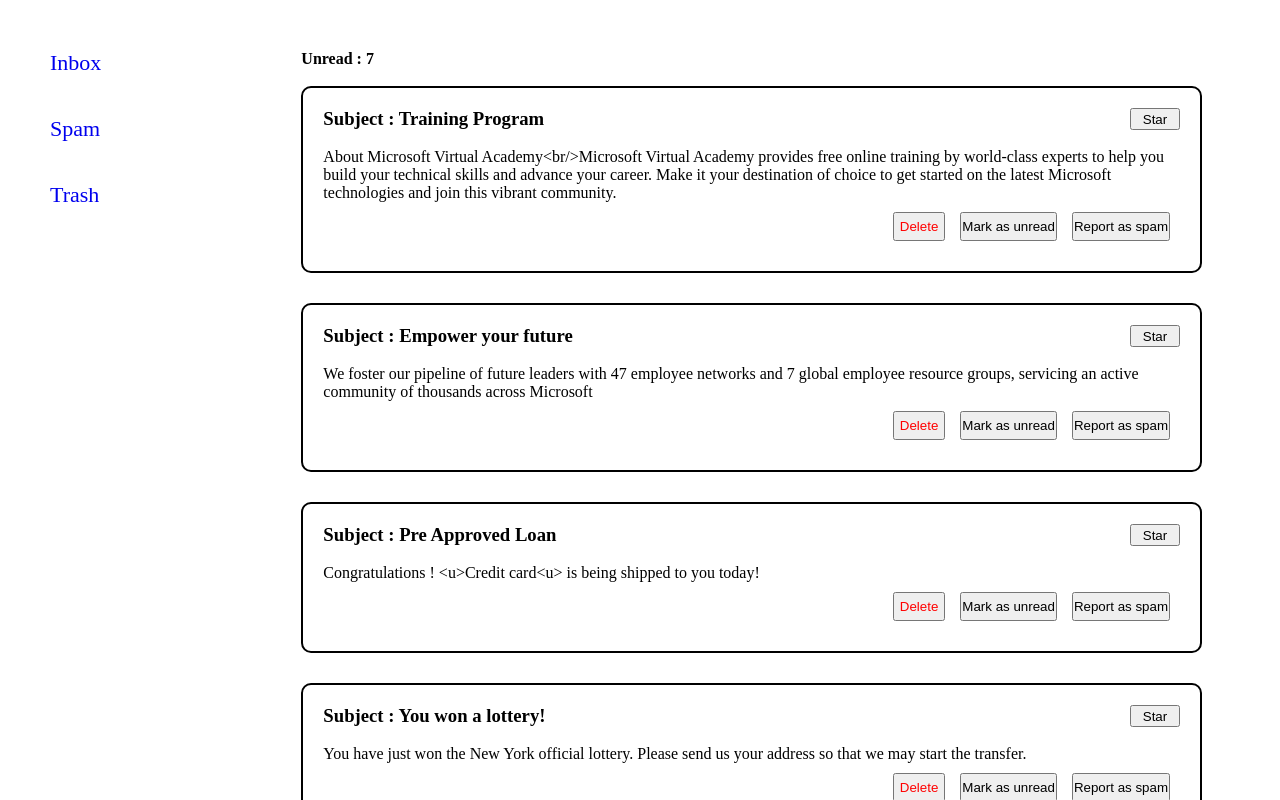
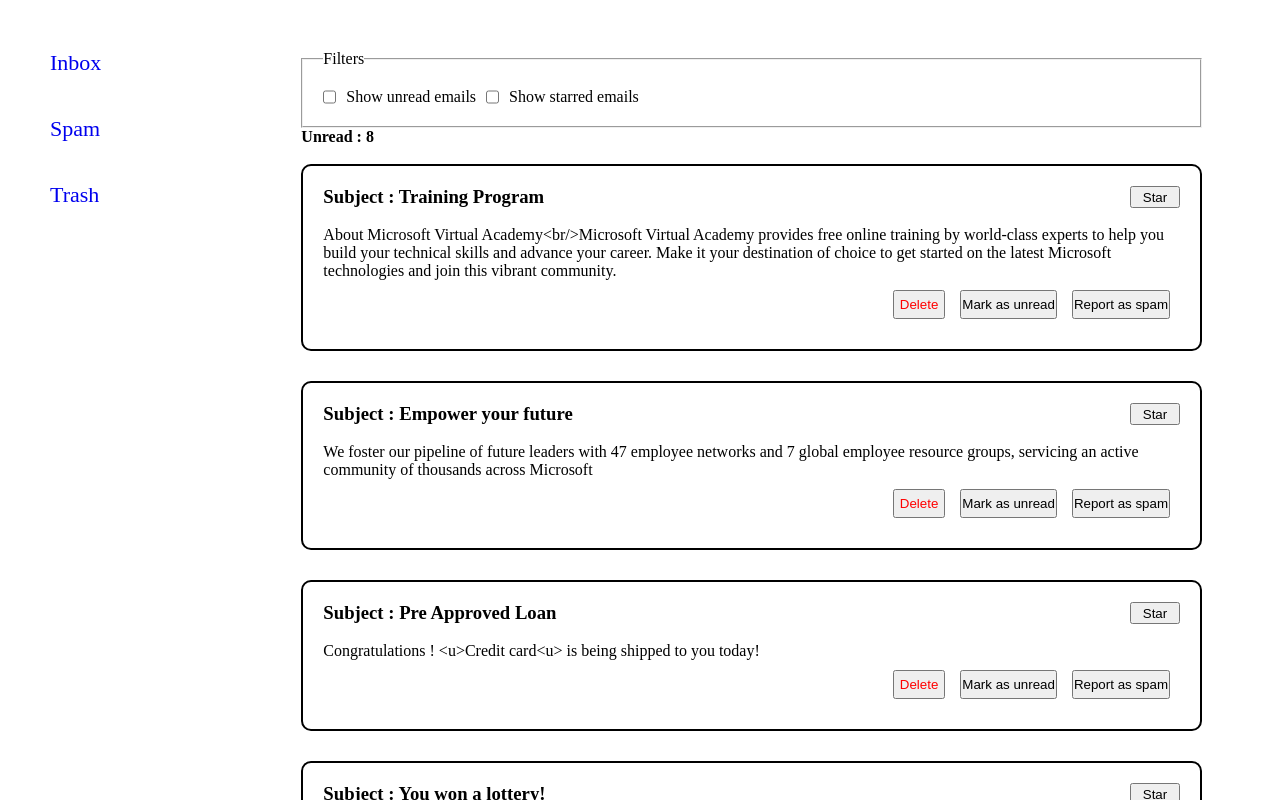
Before and after one commit to anshultamrakar/email_app, a React (Create React App) app: page / in a window 1280 px wide. Shown: the top 800 px of the page. Built offline with nearby package versions, Linux system fonts and the light colour scheme.

Commit message:
more changes to github

```diff
--- a/src/App.css
+++ b/src/App.css
@@ -54,3 +54,9 @@
 .starBtn button {
   width: 50px;
 }
+
+.filters{
+  padding: 20px;
+  display: flex;
+  gap: 10px;
+}
--- a/src/Context/MailContext.js
+++ b/src/Context/MailContext.js
@@ -6,7 +6,7 @@ export const  MailContext = createContext()
 
 
 const MailProvider = ({children}) => {
-   const [state , dispatch] = useReducer(mailReducer,  {myMails : mails, trashEmail : [] , spamEmails : []})
+   const [state , dispatch] = useReducer(mailReducer,  {myMails : mails, unread : false , starred : false , trashEmail : [] , spamEmails : []})
   return(
     <MailContext.Provider value = {{state , dispatch}}>
       {children}
--- a/src/Pages/Home.js
+++ b/src/Pages/Home.js
@@ -6,14 +6,23 @@ const Home = () => {
     const {state , dispatch} = useContext(MailContext)
   return (
     <div className='Home'>
-     <h4>Unread : {state.myMails.filter(mail => mail.unread === true).length}</h4>
+          <form>
+          <fieldset className='filters'>
+          <legend>Filters</legend>
+          <input id = "unread" type = "checkbox" value = {state.unread} onChange={(e) => dispatch({type : "CHECK_UNREAD" , payload : e.target.value })} />
+          <label htmlFor='unread'>Show unread emails</label>
+          <input id = "starred" type = "checkbox" value = {state.starred} onChange={(e) => dispatch({type : "STARRED_EMAIL" , payload : e.target.value}) }/>
+          <label htmlFor='starred'>Show starred emails</label>
+          </fieldset>
+          </form>
+      <h4>Unread : {state.myMails.filter(email => email.unread).length}</h4>
         <br/>
         <ul className='inboxlist'>
         {state.myMails.map(mail => (
          <li className='listEmail' key = {mail.mId}>
             <div className='starBtn'>
             <h3>Subject : {mail.subject}</h3>
-            <button>Star</button>
+            <button onClick={() => dispatch({type : "STARED_EMAIL" , payload : mail})}>{!mail.isStarred ? "Star" : "Unstar"}</button>
             </div>
             <br/>
             <p>{mail.content}</p>
@@ -25,7 +34,6 @@ const Home = () => {
          </li>
         ))}
         </ul>
-
     </div>
   )
 }
--- a/src/Reducer/MailReducer.js
+++ b/src/Reducer/MailReducer.js
@@ -1,10 +1,15 @@
- export const mailReducer = (state , action) => {
+ export const mailReducer = (state , action ,e ) => {
   switch(action.type){
     case  "DELETE_EMAIL":
       return {...state , myMails : state.myMails.filter(email => email.mId !== action.payload.mId) , trashEmail : [...state.trashEmail , action.payload ]}
       case "MARK_AS_READ" :
-        return {...state , myMails : state.myMails.map(email => email.mId === action.payload.mId ? {...email ,unread : !email.unread } : email )}
+        return {...state , myMails : state.myMails.map(email => email.mId === action.payload.mId ? {...email , unread : !email.unread } : email )}
       case  "REPORT_SPAM" :
      return  {...state , spamEmails : [...state.spamEmails , action.payload]}
-      }
+     case "STARED_EMAIL":
+     return {...state , myMails : state.myMails.map(email => email.mId === action.payload.mId  ? {...email , isStarred : !email.isStarred} : email)}
+      case "CHECK_UNREAD" :
+        return {...state , unread : state.myMails.filter(email => email.unread) }
+
+    }
 }
--- a/src/api/fakeFetch.js
+++ b/src/api/fakeFetch.js
@@ -1,7 +1,7 @@
 export const mails = [
     {
       mId: 'guid-1',
-      unread: false,
+      unread: true ,
       isStarred: false,
       subject: 'Training Program',
       content:
@@ -18,7 +18,7 @@ export const mails = [
     {
       mId: 'guid-3',
       unread: true,
-      isStarred: true,
+      isStarred: false,
       subject: 'Pre Approved Loan',
       content:
         'Congratulations ! <u>Credit card<u> is being shipped to you today!',
```
